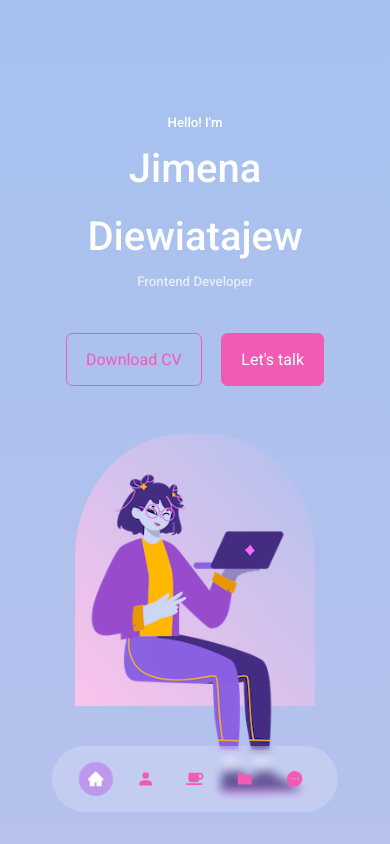
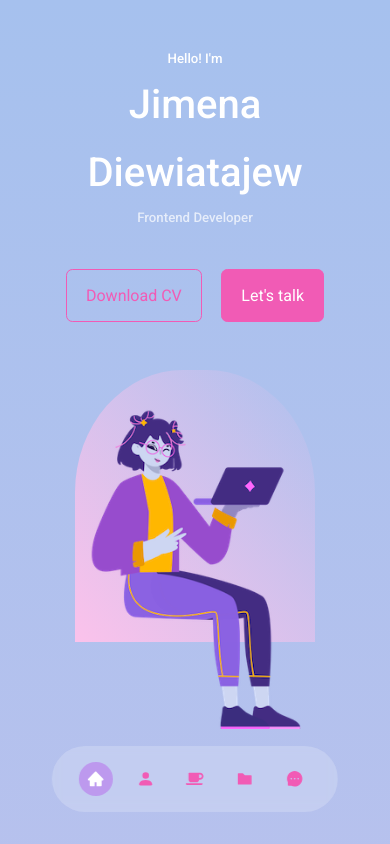
Before and after one commit to jimdiew/portfolio2022, a React (Create React App) app: page / in a window 390 px wide. Shown: the top 844 px of the page. Built offline with nearby package versions, Linux system fonts and the light colour scheme; a web font is replaced by a local one.

Commit message:
Update header.css

```diff
--- a/src/components/header/header.css
+++ b/src/components/header/header.css
@@ -1,7 +1,7 @@
 header{
     height: 100vh;
-    padding-top: 7rem;
-    /* overflow: hidden; */
+    padding-top: 5rem;
+    overflow: hidden;
 }
 
 .header__container{
@@ -46,6 +46,7 @@ header{
     margin-top: 4rem;
     border-radius: 45% 45% 0 0;
     padding-top: 1.5rem;
+
 }
 
 /*SCROLL DOWN */
@@ -61,8 +62,17 @@ header{
 
 /* MEDIA QUERIES (MEDIUM) */
 @media screen and (max-width: 1024px) {
-.header{
-   height: 68vh;
+
+header{
+    padding-top: 3rem;
+    overflow: visible;
+}
+
+.me{
+    width: 16rem;
+    height: 18rem;
+    left: calc(50% - 7.5rem);
+
 }
 
 }
@@ -70,7 +80,7 @@ header{
 /* MEDIA QUERIES (SMALL) */
 @media screen and (max-width: 600px) {
     .header{
-        height: 100vh;
+        height: 50vh;
      }
      .header__socials, .scroll__down{
         display: none;
@@ -87,6 +97,7 @@ header{
      }
 
      header{
-        height: 110vh;
-     }
+        height: 100vh;
+        overflow: visible;
+    }
 }
```
